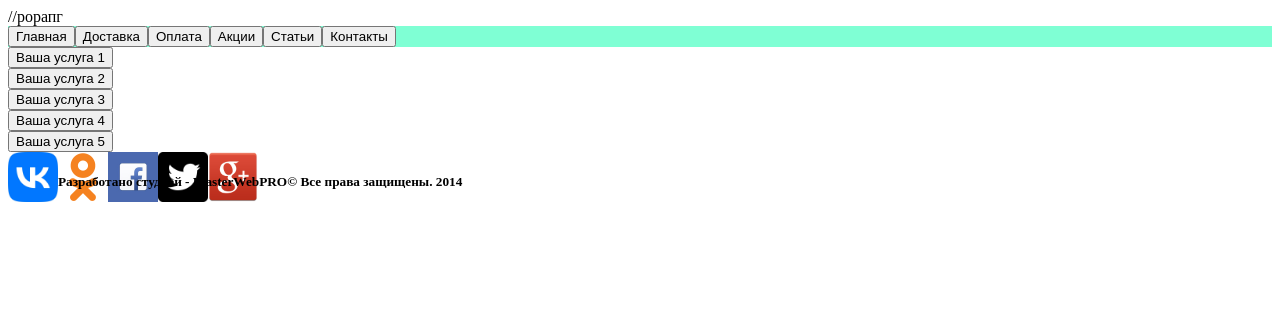
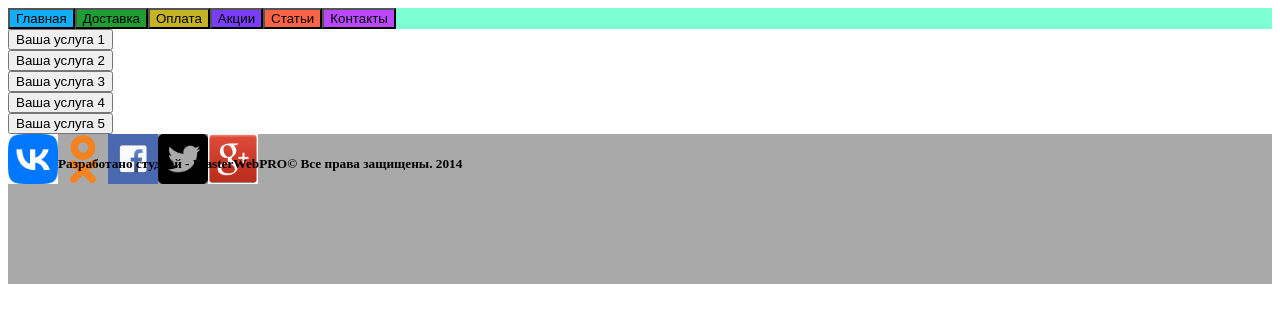
Before and after one commit to denisilver/HomeWork19.11.21, a plain HTML site: page index.html in a window 1280 px wide. Drawn offline with Linux system fonts and the light colour scheme.

Commit message:
colorbuttons

```diff
--- a/index.html
+++ b/index.html
@@ -8,15 +8,14 @@
     <link rel="stylesheet" href="style.css"
 </head>
 <body>
-    //рорапг
     <div class="Header">
         <div class="btn">
-            <button>Главная</button>
-            <button>Доставка</button>
-            <button>Оплата</button>
-            <button>Акции</button>
-            <button>Статьи</button>
-            <button>Контакты</button>
+            <button style="background-color: rgba(0, 162, 255, 0.856);">Главная</button>
+            <button style="background-color: rgba(0, 128, 0, 0.76);">Доставка</button>
+            <button style="background-color: rgb(196, 179, 34);">Оплата</button>
+            <button style="background-color: rgba(119, 0, 255, 0.76);">Акции</button>
+            <button style="background-color: tomato;">Статьи</button>
+            <button style="background-color: rgb(187, 71, 255);">Контакты</button>
         </div>
 
     </div>
--- a/style.css
+++ b/style.css
@@ -43,4 +43,5 @@
     flex-direction: row;
     /* 0 flex-grow, 0 flex-shrink, auto flex-basis */
     flex: 0 0 auto;
+    background-color: darkgrey;
 }
```
